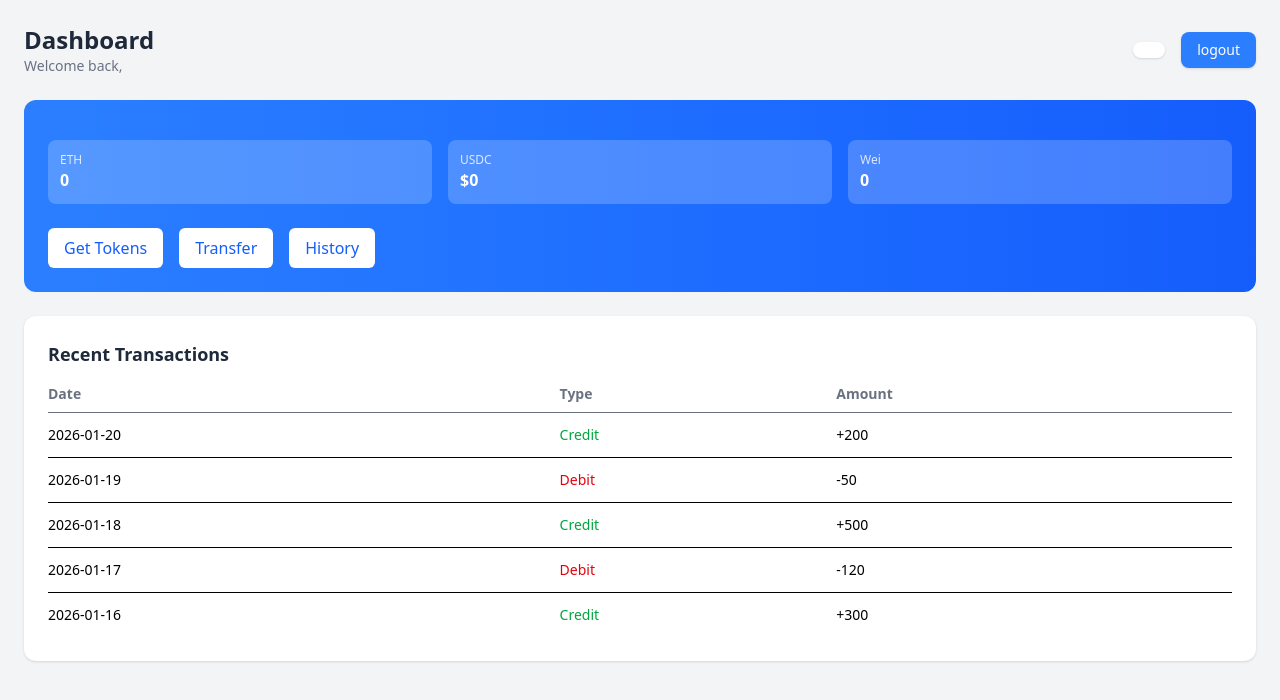
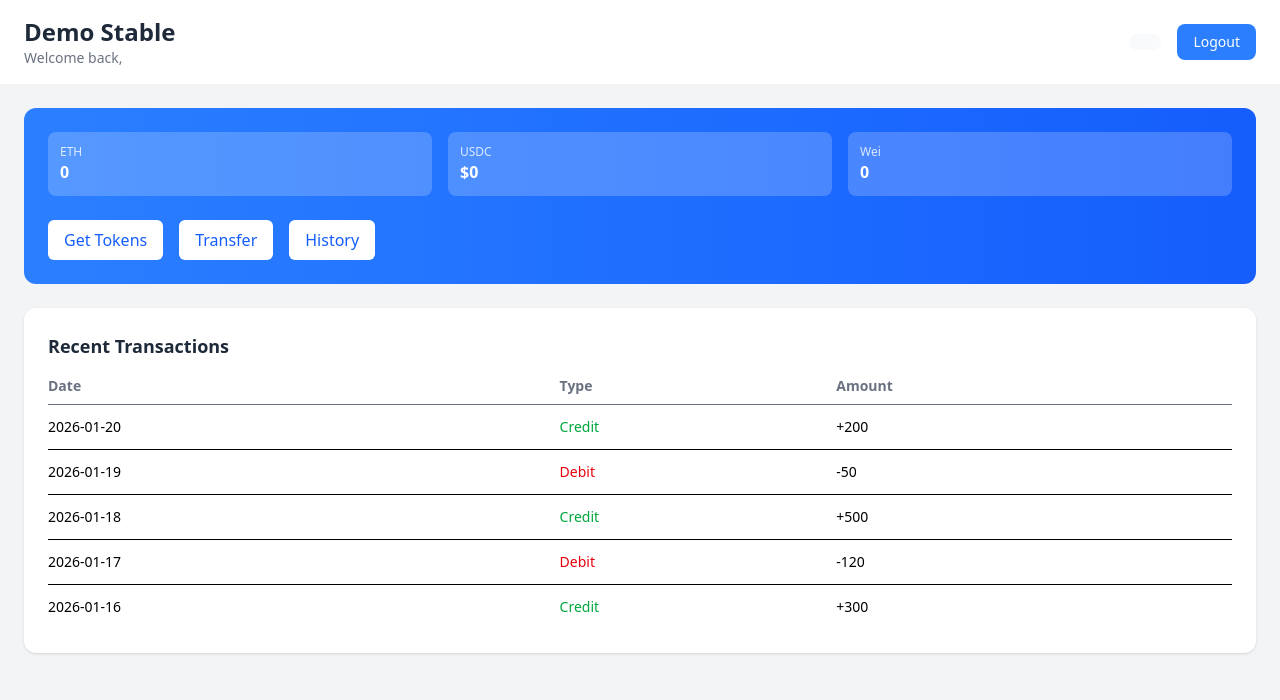
Before and after one commit to AJAYKUMAR0313/Stable_coin_Demo_FE, a React (Vite) app: page /dashboard in a window 1280 px wide. Shown: the top 700 px of the page. Built offline with nearby package versions, Linux system fonts and the light colour scheme; no server answers.

Commit message:
changes in the dashboard and added header

```diff
--- a/src/App.jsx
+++ b/src/App.jsx
@@ -4,6 +4,7 @@ import Dashboard from "./pages/Dashboard";
 import LoginPage from "./features/auth/pages/LoginPage";
 import SignUpPage from "./features/auth/pages/SignUpPage";
 import FiatOnRamp from "./features/onramp/pages/FiatOnRamp";
+import DashboardLayout from "./components/layout/DashboardLayout";
 
 export default function App() {
   return (
@@ -11,8 +12,10 @@ export default function App() {
       <Routes>
         <Route path="/" element={<LoginPage />} />
         <Route path="/signup" element={<SignUpPage />} />
-        <Route path="/dashboard" element={<Dashboard />} />
-        <Route path="/buy" element={<FiatOnRamp />} />
+        <Route path="/dashboard" element={<DashboardLayout />}>
+          <Route index element={<Dashboard />} />
+        </Route>
+          <Route path="/buy" element={<FiatOnRamp />} />
       </Routes>
     </BrowserRouter>
   );
--- /dev/null
+++ b/src/components/layout/DashboardLayout.jsx
@@ -0,0 +1,41 @@
+import React from 'react'
+import axios from 'axios'
+import { useState, useEffect } from 'react'
+import { Outlet } from 'react-router-dom'
+import Header from './Header.jsx'
+
+export default function DashboardLayout() {
+    const [email, setEmail] = useState('');
+
+    const user = {
+        name: localStorage.getItem('username'),
+        email: email,
+        wallet_address: localStorage.getItem('wallet_address'),
+    }
+
+    const getdetails = async () => {
+        try {
+            const response = await axios.get(
+                `http://localhost:8000/auth/${localStorage.getItem("userID")}`,
+            );
+            setEmail(response.data.email);
+        } catch (error) {
+            console.error('Error fetching user details:', error);
+        }
+    };
+
+    useEffect(() => {
+        getdetails();
+    },[]);
+
+
+  return (
+     <div className="min-h-screen bg-gray-100">
+      <Header user={user} />
+
+      <main className="p-6">
+        <Outlet />
+      </main>
+    </div>
+  )
+}
--- /dev/null
+++ b/src/components/layout/Header.jsx
@@ -0,0 +1,40 @@
+import { useNavigate } from "react-router-dom";
+
+export default function Header({ user }) {
+  const navigate = useNavigate();
+
+  const logout = () => {
+    localStorage.clear();
+    navigate("/");
+  };
+
+  return (
+    <header className="sticky top-0 z-50 bg-white ">
+      <div className="flex justify-between items-center px-6 py-4">
+        <div>
+          <h1 className="text-2xl font-bold text-gray-800">
+            Demo Stable
+          </h1>
+          <p className="text-sm text-gray-500">
+            Welcome back, {user.name}
+          </p>
+        </div>
+
+        <div className="flex items-center gap-4">
+          <div className="bg-gray-50 px-4 py-2 rounded-lg">
+            <p className="text-sm font-medium text-gray-700">
+              {user.email}
+            </p>
+          </div>
+
+          <button
+            onClick={logout}
+            className="bg-blue-500 px-4 py-2 rounded-lg text-white text-sm hover:bg-blue-600"
+          >
+            Logout
+          </button>
+        </div>
+      </div>
+    </header>
+  );
+}
--- a/src/features/auth/pages/LoginPage.jsx
+++ b/src/features/auth/pages/LoginPage.jsx
@@ -21,7 +21,7 @@ export default function LoginPage() {
     setLoading(true);
 
     try {
-      const response = await axios.post(`http://localhost:8001/auth/login`, {
+      const response = await axios.post(`http://localhost:8000/auth/login`, {
         username: email,
         password,
       });
--- a/src/features/auth/pages/SignUpPage.jsx
+++ b/src/features/auth/pages/SignUpPage.jsx
@@ -20,7 +20,7 @@ export default function SignUpPage() {
     setLoading(true);
 
     try {
-      const response = await axios.post("http://localhost:8001/auth/register", {
+      const response = await axios.post("http://localhost:8000/auth/register", {
         name,
         email,
         password,
--- a/src/pages/Dashboard.jsx
+++ b/src/pages/Dashboard.jsx
@@ -1,10 +1,9 @@
-import React, { use } from "react";
 import { useState, useEffect } from "react";
 import axios from "axios";
 import { useNavigate } from "react-router-dom";
 
 export default function Dashboard() {
-  // mock data (replace with backend later)
+  const navigate = useNavigate();
 
   const [balance, setBalance] = useState({
     eth: 0,
@@ -12,18 +11,12 @@ export default function Dashboard() {
     wei: 0,
   });
 
-  const [userEmail, setUserEmail] = useState("");
-
-  const user = {
-    name: localStorage.getItem("username"),
-    email: userEmail,
-    wallet_address: localStorage.getItem("wallet_address"),
-  };
-
   const getBalance = async () => {
     try {
       const response = await axios.get(
-        `http://localhost:8000/wallet/balance/${user.wallet_address}`,
+        `http://localhost:8000/wallet/balance/${localStorage.getItem(
+          "wallet_address"
+        )}`
       );
 
       setBalance({
@@ -36,32 +29,9 @@ export default function Dashboard() {
     }
   };
 
-  const userDetails = async () => {
-    try{
-      const response = await axios.get(
-        `http://localhost:8000/auth/${localStorage.getItem("userID")}`,
-      );
-      // console.log("User details:", response.data);
-      setUserEmail(response.data.email);
-    } catch (error) {
-      console.error("Error fetching user details:", error);
-    }
-  }
-
-
   useEffect(() => {
     getBalance();
-    userDetails();
   }, []);
-
-  const navigate = useNavigate();
-
-  const logout = () => {
-    navigate("/");
-    localStorage.removeItem("username");
-    localStorage.removeItem("wallet_address");
-    localStorage.removeItem("userID");
-  };
 
   const transactions = [
     { id: 1, type: "Credit", amount: "+200", date: "2026-01-20" },
@@ -72,33 +42,10 @@ export default function Dashboard() {
   ];
 
   return (
-    <div className="min-h-screen bg-gray-100 p-6">
-      {/* Header */}
-      <div className="flex justify-between items-center mb-6">
-        <div>
-          <h1 className="text-2xl font-bold text-gray-800">Dashboard</h1>
-          <p className="text-sm text-gray-500">Welcome back, {user.name}</p>
-        </div>
-
-        {/* Profile */}
-        <div className="flex items-center gap-4">
-          <div className="bg-white px-4 py-2 rounded-lg shadow-sm">
-            <p className="text-sm font-medium text-gray-700">{user.email}</p>
-          </div>
-          <div className="bg-blue-500 px-4 py-2 rounded-lg shadow-sm">
-            <p className="text-sm font-medium text-white">
-              <button onClick={() => logout()}>logout</button>
-            </p>
-          </div>
-        </div>
-      </div>
-
+    <div className="space-y-6">
       {/* Balance Card */}
-      <div className="bg-gradient-to-r from-blue-500 to-blue-600 text-white rounded-xl p-6 mb-6">
-        {/* <p className="text-sm opacity-90">Current Balance (ETH)</p>
-        <h2 className="text-3xl font-bold mt-2">{balance.eth} ETH</h2> */}
-
-        <div className="grid grid-cols-3 gap-4 mt-4">
+      <div className="sticky top-23 bg-gradient-to-r from-blue-500 to-blue-600 text-white rounded-xl p-6">
+        <div className="grid grid-cols-3 gap-4">
           <div className="bg-white/20 rounded-lg p-3">
             <p className="text-xs opacity-80">ETH</p>
             <p className="font-semibold">{balance.eth}</p>
@@ -111,18 +58,25 @@ export default function Dashboard() {
 
           <div className="bg-white/20 rounded-lg p-3">
             <p className="text-xs opacity-80">Wei</p>
-            <p className="font-semibold truncate">{balance.wei}</p>
+            <p className="font-semibold truncate">
+              {balance.wei.toLocaleString()}
+            </p>
           </div>
         </div>
 
         {/* Quick Actions */}
         <div className="flex gap-4 mt-6">
-          <button className="bg-white text-blue-600 px-4 py-2 rounded-md font-medium hover:bg-gray-100" onClick={() => navigate("/buy")}>
+          <button
+            onClick={() => navigate("/buy")}
+            className="bg-white text-blue-600 px-4 py-2 rounded-md font-medium hover:bg-gray-100"
+          >
             Get Tokens
           </button>
+
           <button className="bg-white text-blue-600 px-4 py-2 rounded-md font-medium hover:bg-gray-100">
             Transfer
           </button>
+
           <button className="bg-white text-blue-600 px-4 py-2 rounded-md font-medium hover:bg-gray-100">
             History
           </button>
@@ -152,7 +106,9 @@ export default function Dashboard() {
                   <td className="py-3">{tx.date}</td>
                   <td
                     className={`py-3 font-medium ${
-                      tx.type === "Credit" ? "text-green-600" : "text-red-600"
+                      tx.type === "Credit"
+                        ? "text-green-600"
+                        : "text-red-600"
                     }`}
                   >
                     {tx.type}
```
